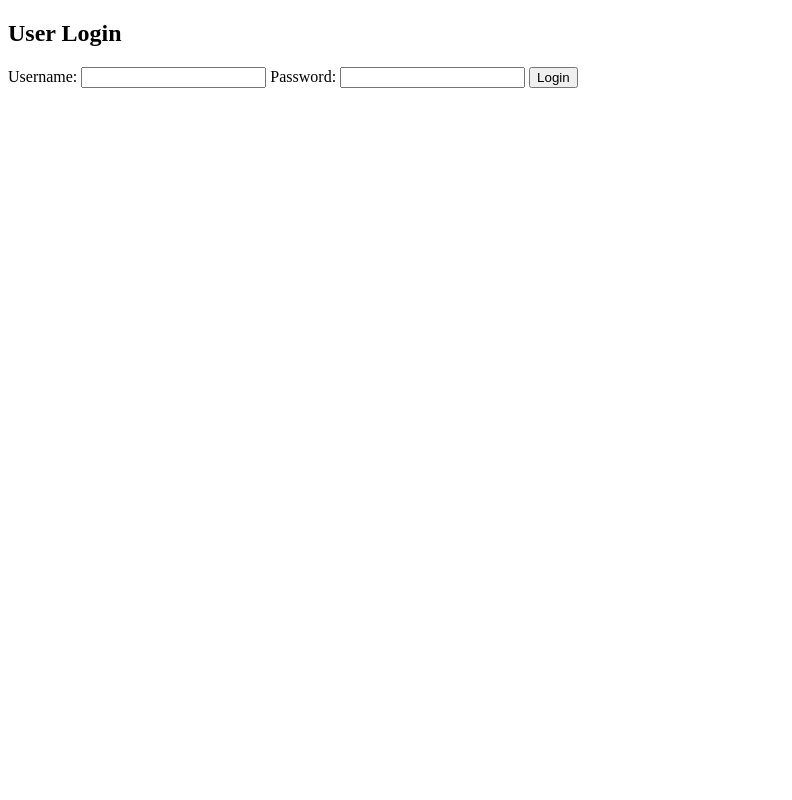
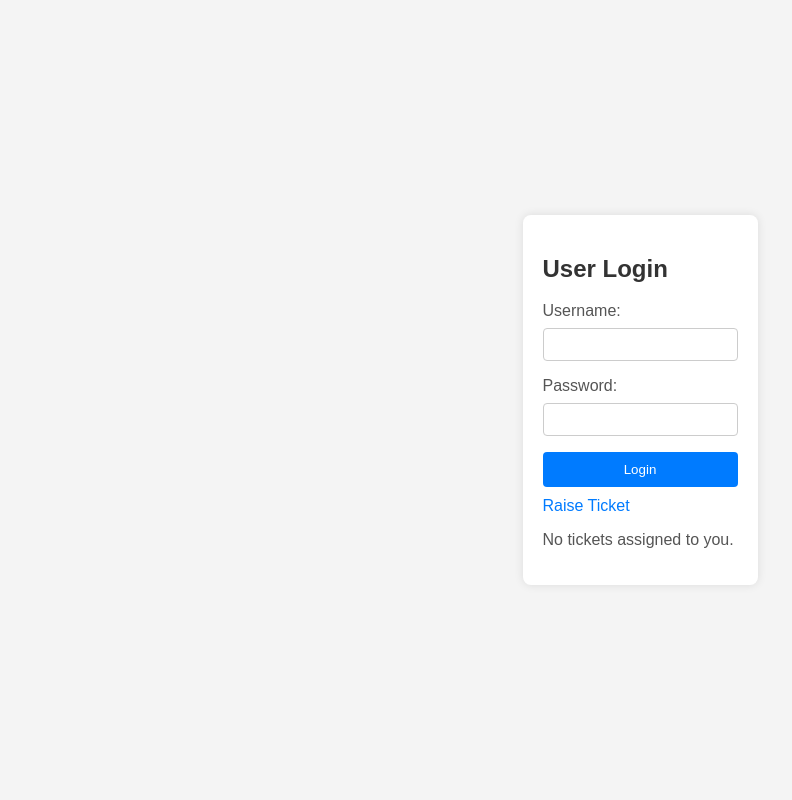
Before and after one commit to MuraliB123/TICKET_SYSTEM, a Flask app: page / in a window 1280 px wide. Shown: the whole page, without its empty margins (0-792 px from the left). Run offline with Flask 3, Linux system fonts and the light colour scheme.

Commit message:
update ui

```diff
--- a/app.py
+++ b/app.py
@@ -43,7 +43,8 @@ def home():
         if user:
             data = "success"
             session['user_id'] = user.id
-            return render_template('user_login.html',data=data)
+            assigned_tickets = Ticket.query.filter_by(assigned_to=user.id).all()
+            return render_template('user_login.html', assigned_tickets=assigned_tickets)
 
         else:
             data = "Login Failed"
--- a/templates/user_login.html
+++ b/templates/user_login.html
@@ -4,6 +4,89 @@
     <meta charset="UTF-8">
     <meta name="viewport" content="width=device-width, initial-scale=1.0">
     <title>User Login</title>
+    <style>
+        body {
+            font-family: 'Arial', sans-serif;
+            background-color: #f4f4f4;
+            margin: 0;
+            padding: 0;
+            display: flex;
+            justify-content: center;
+            align-items: center;
+            height: 100vh;
+        }
+
+        div {
+            background-color: #fff;
+            padding: 20px;
+            border-radius: 8px;
+            box-shadow: 0 0 10px rgba(0, 0, 0, 0.1);
+        }
+
+        h2 {
+            color: #333;
+        }
+
+        form {
+            display: flex;
+            flex-direction: column;
+        }
+
+        label {
+            margin-bottom: 8px;
+            color: #555;
+        }
+
+        input {
+            padding: 8px;
+            margin-bottom: 16px;
+            border: 1px solid #ccc;
+            border-radius: 4px;
+        }
+
+        button {
+            padding: 10px;
+            background-color: #007bff;
+            color: #fff;
+            border: none;
+            border-radius: 4px;
+            cursor: pointer;
+        }
+
+        button:hover {
+            background-color: #0056b3;
+        }
+
+        a {
+            display: block;
+            margin-top: 10px;
+            color: #007bff;
+            text-decoration: none;
+        }
+
+        a:hover {
+            text-decoration: underline;
+        }
+
+        h3 {
+            margin-top: 20px;
+            color: #333;
+        }
+
+        ul {
+            list-style-type: none;
+            padding: 0;
+        }
+
+        li {
+            margin-bottom: 8px;
+            color: #555;
+        }
+
+        p {
+            color: #555;
+        }
+    </style>
 </head>
 <body>
 
@@ -19,9 +102,21 @@
 
         <button type="submit">Login</button>
     </form>
-</div>
+
+    <a href="https://test-app-f9xn.onrender.com/raise">Raise Ticket</a>
 
 
+    {% if assigned_tickets %}
+        <h3>Your Assigned Tickets:</h3>
+        <ul>
+            {% for ticket in assigned_tickets %}
+                <li>{{ ticket.issue_description }}</li>
+            {% endfor %}
+        </ul>
+    {% else %}
+        <p>No tickets assigned to you.</p>
+    {% endif %}
+</div>
 
 </body>
 </html>
```
